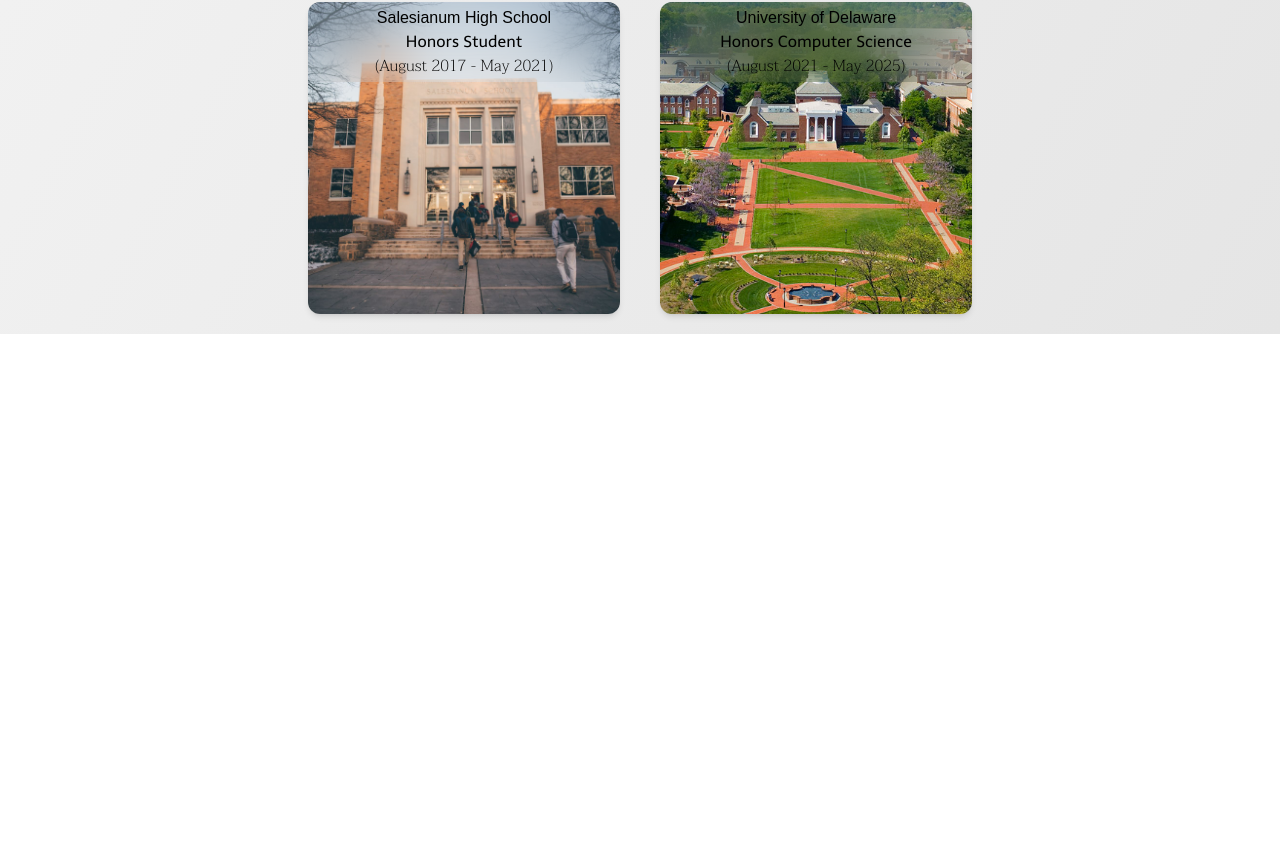
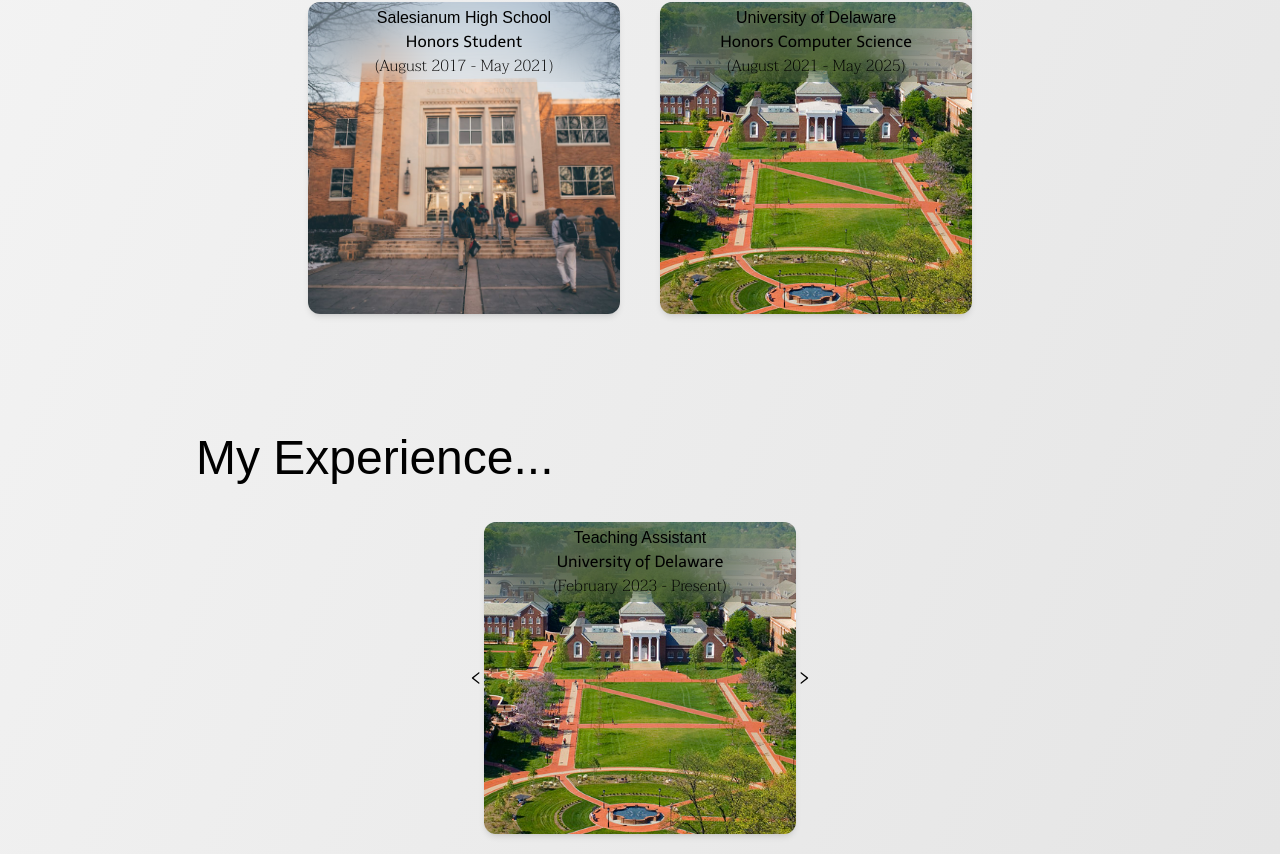
Before and after one commit to StandardGage/portfolio, a React (Vite) app: page / in a window 1280 px wide. Shown: the part 1990-2844 px from the top of the page. Before the commit the page ends 2324 px from the top, so only its background shows below. Built offline with nearby package versions, Linux system fonts and the light colour scheme; a web font is replaced by a local one.

Commit message:
added experience section

```diff
--- a/src/App.tsx
+++ b/src/App.tsx
@@ -6,6 +6,7 @@
 import Skills from './containers/Skills'
 import Projects from './containers/Projects'
 import Education from './containers/Education'
+import Experience from './containers/Experience'
 
 function Navigator(props: any) {
   return (
@@ -40,6 +41,7 @@
       <Skills></Skills>
       <Projects></Projects>
       <Education></Education>
+      <Experience></Experience>
     </div>
   )
 }
--- /dev/null
+++ b/src/containers/Experience.tsx
@@ -0,0 +1,29 @@
+import Card from "../components/Card";
+import Carousel from "../components/Carousel";
+import Section from "../components/Section";
+import { experience } from "../portfolio";
+
+
+export default function Experience() {
+    return (
+        <Section id="experience" title="My Experience...">
+            <Carousel>
+                {experience.jobs.map((job, i) => (
+                    <Card
+                        image = {job.image}
+                        front={
+                            <div>
+                                <div className="font-proza">{job.role}</div>
+                                <div className="font-telex">{job.company}</div>
+                                <div className="font-taviraj">{job.duration}</div>
+                            </div>
+                        }
+                        back = {
+                            <div></div>
+                        }
+                    ></Card>
+                ))}
+            </Carousel>
+        </Section>
+    )
+}
--- a/src/portfolio.tsx
+++ b/src/portfolio.tsx
@@ -157,15 +157,53 @@
             image: udel,
             grade: "3.34",
             classes: [],
-            clubs: [],
+            clubs: ["Alpha Gamma Rho - Chief Financial Officer"],
             awards: []
         }
     ]
+}
+
+const experience = {
+    jobs: [
+        {
+            role: "Teaching Assistant",
+            company: "University of Delaware",
+            duration: "(February 2023 - Present)",
+            image: udel,
+        },
+        {
+            role: "Chief Financial Officer",
+            company: "Alpha Gamma Rho - Beta Upsilon",
+            duration: "(January 2023 - Present)",
+            image: null,
+        },
+        {
+            role: "Lab Assistant",
+            company: "University of Delaware",
+            duration: "(September 2022 - December 2022)",
+            image: udel,
+        },
+        {
+            role: "Undergraduate Researcher",
+            company: "University of Delaware",
+            duration: "(May 2022 - September 2022",
+            image: udel
+        },
+        {
+            role: "Senior Information Technology Intern",
+            company: "Salesianum High School",
+            duration: "(May 2021 - September 2022",
+            image: salesianum
+        }
+
+    ]
+
 }
 
 export {
     socials,
     skills,
     projects,
-    education
+    education,
+    experience
 }
```
